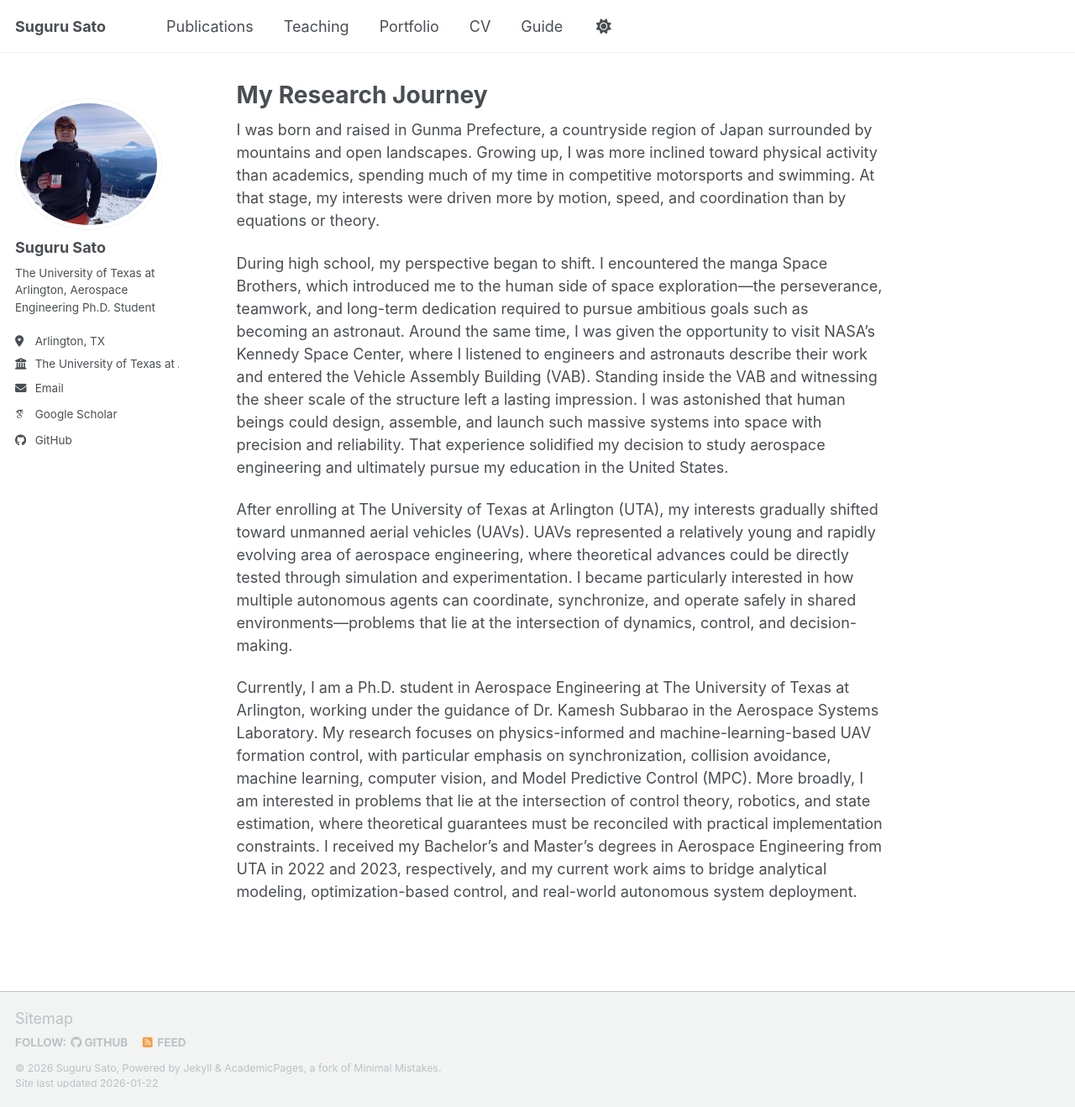
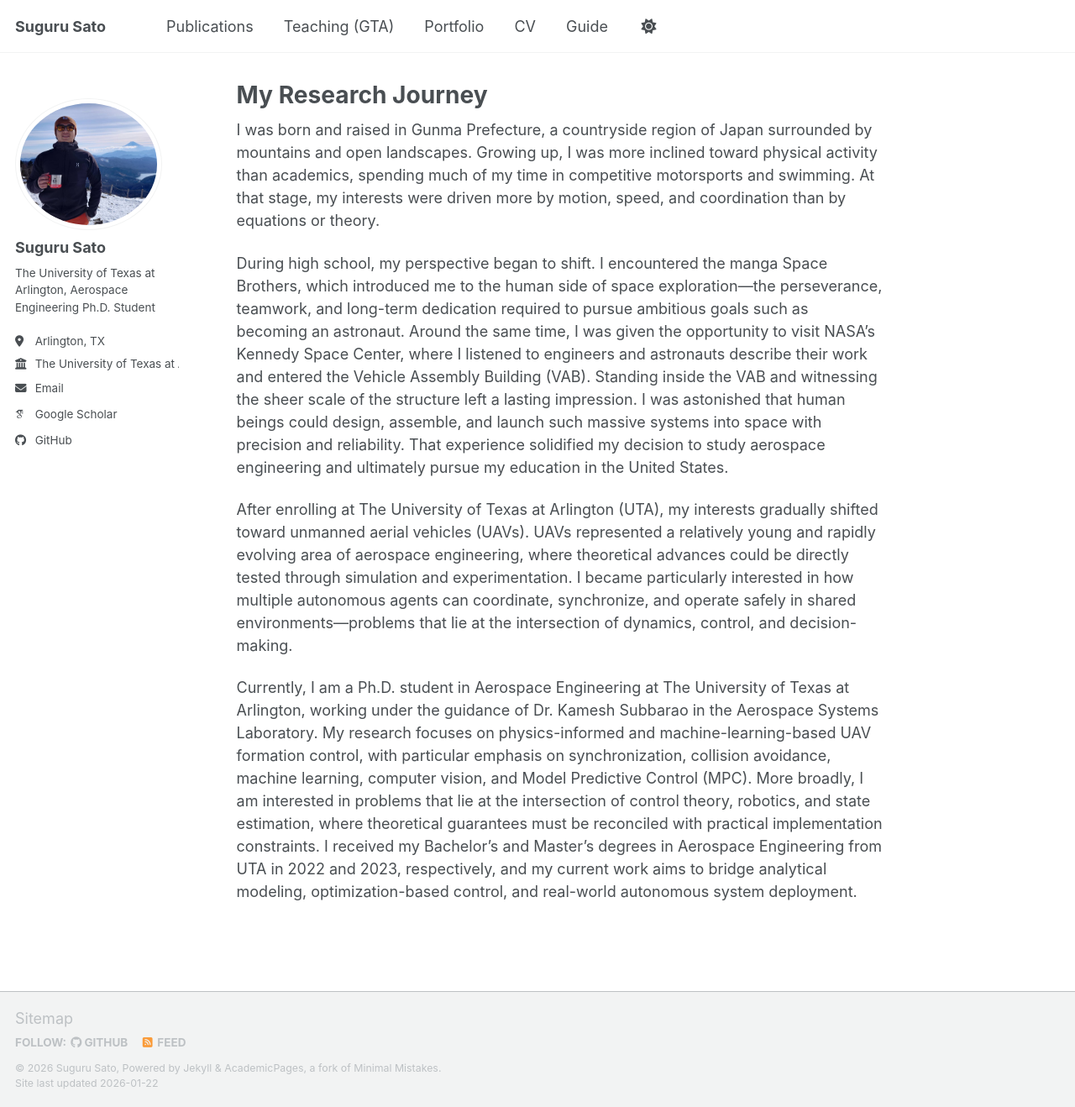
Before and after one commit to GitHub-Suguru/GitHub-Suguru.github.io, a Jekyll site: the page built from _pages/about.md, in a window 1280 px wide and 1318 px high. Shown: the whole window at 84% size. Built offline with Jekyll 4.4.1, drawn with Linux system fonts in a browser that asks for light colours; some web fonts are replaced; a script bundle is joined from its source files by our own code; library files that are not in the unit come from our copies.

Commit message:
Update navigation.yml

```diff
--- a/_data/navigation.yml
+++ b/_data/navigation.yml
@@ -14,7 +14,7 @@ main:
   # - title: "Talks"
   #   url: /talks/
 
-  - title: "Teaching"
+  - title: "Teaching (GTA)"
     url: /teaching/
 
   - title: "Portfolio"
```
